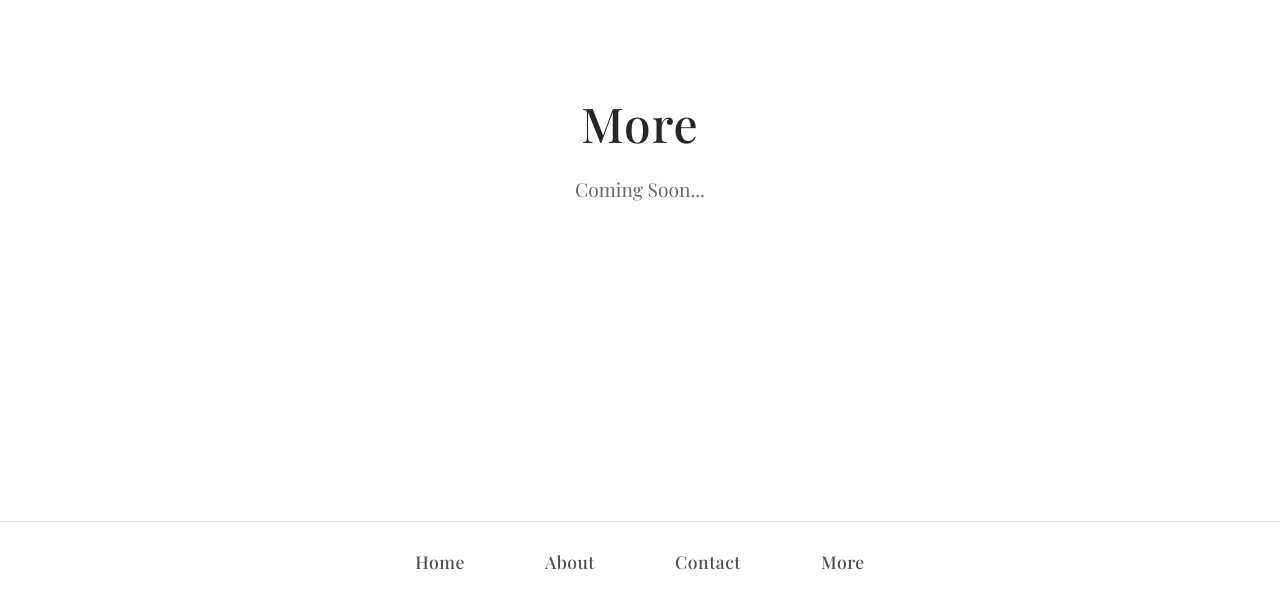
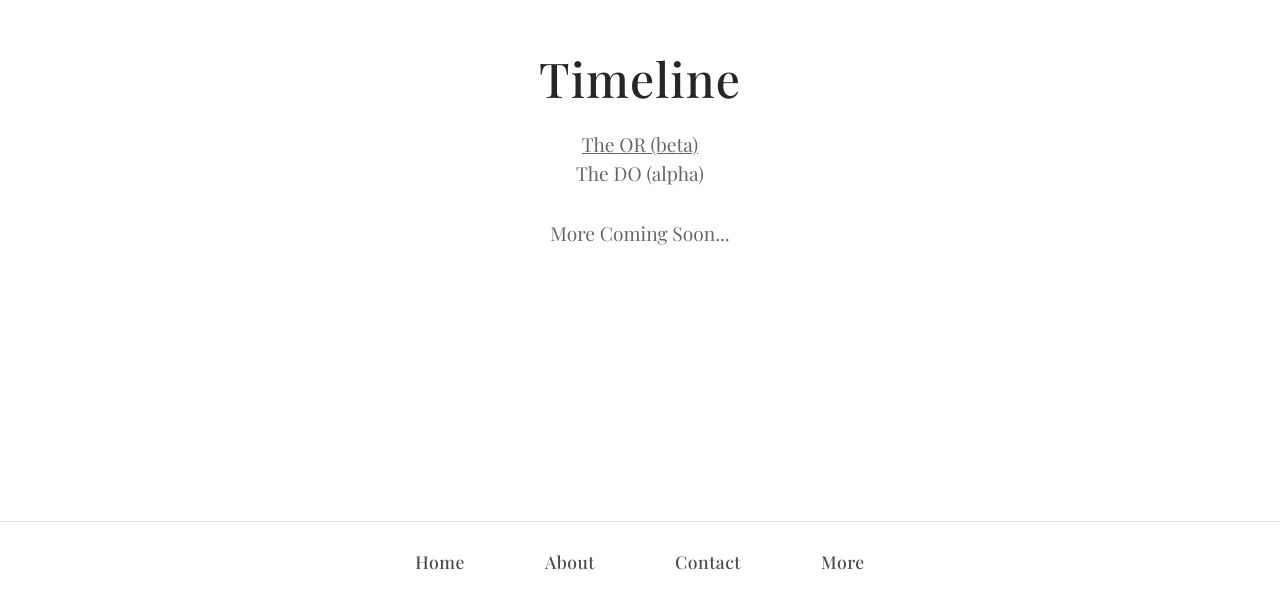
Before and after one commit to theingredients/theingredients, a React (Vite) app: page /more in a window 1280 px wide. Shown: the part 199-800 px from the top of the page. Built offline with nearby package versions, Linux system fonts and the light colour scheme.

Commit message:
Add OR link and update More page content

```diff
--- a/src/pages/More.tsx
+++ b/src/pages/More.tsx
@@ -5,8 +5,12 @@ const More = () => {
   return (
     <Layout>
       <div className="page-container">
-        <h1 className="page-title">More</h1>
-        <p className="page-content">Coming Soon...</p>
+        <h1 className="page-title">Timeline</h1>
+        <a href="https://or-six.vercel.app/" target="_blank" rel="noopener noreferrer" className="page-content">
+          The OR (beta)
+        </a>
+        <p className="page-content">The DO (alpha)</p>
+        <p className="page-content">More Coming Soon...</p>
       </div>
     </Layout>
   )
```
